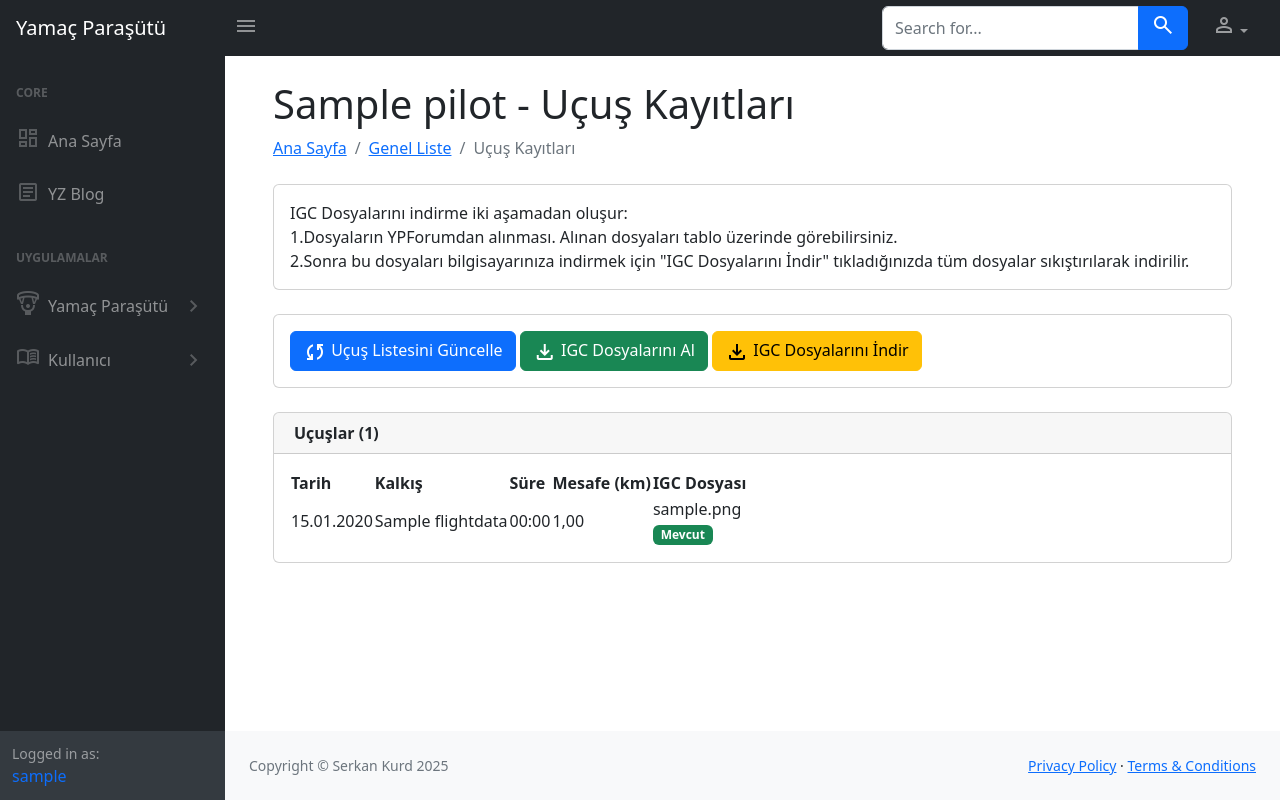
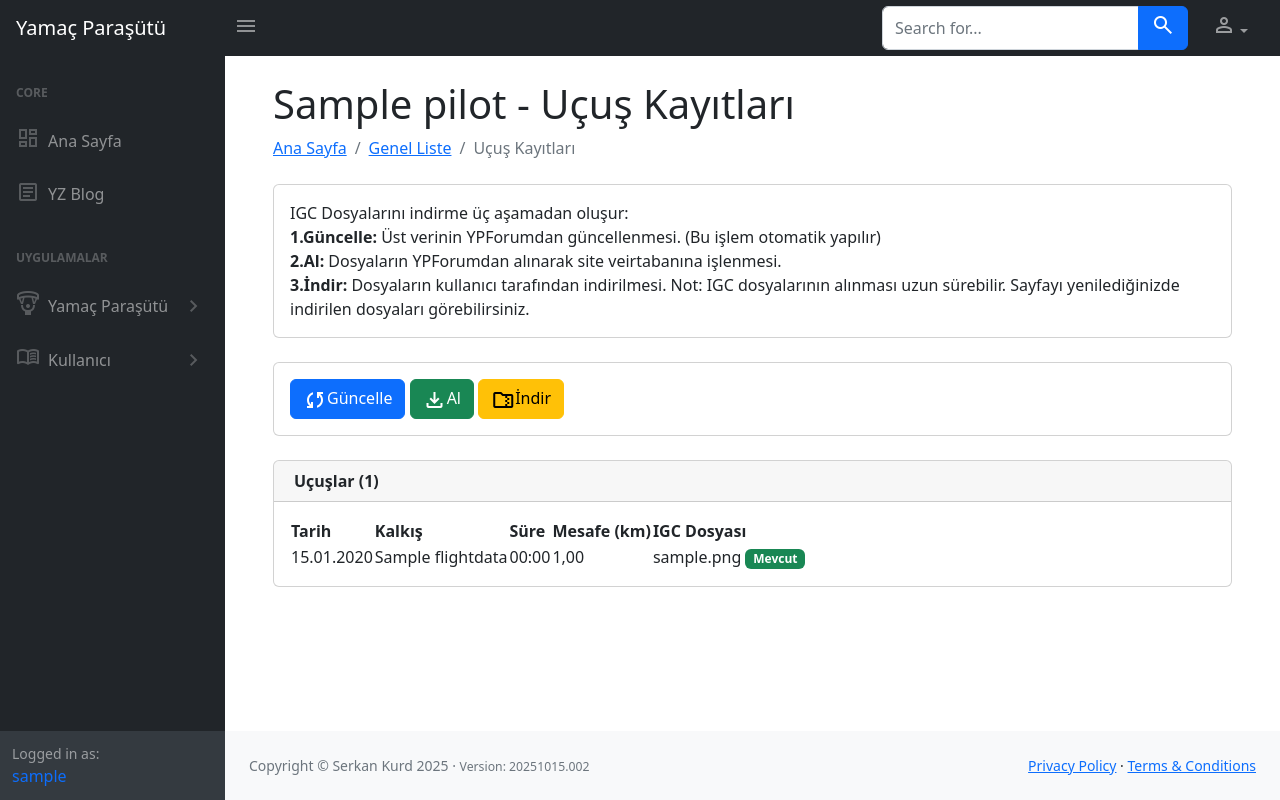
Before and after one commit to SerkanKurd/django-webapp, a Django app: page /paragliding/pilot/flight/1 in a window 1280 px wide. Run offline with Django 5.2, Linux system fonts and the light colour scheme; a user stored in the database is signed in; tables that the repository leaves empty hold one stand-in row (values such as "Sample post"); parts of the project's set-up code (start-up, migrations or seed data) failed here and were passed over; some libraries are stand-ins or nearby versions.

Commit message:
add igc downloader

```diff
--- /dev/null
+++ b/homepage/context_processors.py
@@ -0,0 +1,6 @@
+from django.conf import settings
+
+
+def app_version_processor(request):
+    """Adds the application version to the template context."""
+    return {'APP_VERSION': settings.APP_VERSION}
--- a/homepage/templates/master.html
+++ b/homepage/templates/master.html
@@ -146,7 +146,8 @@
                 <footer class="py-4 bg-light mt-auto">
                     <div class="container-fluid px-4">
                         <div class="d-flex align-items-center justify-content-between small">
-                            <div class="text-muted">Copyright &copy; Serkan Kurd 2025</div>
+                            <div class="text-muted">Copyright &copy; Serkan Kurd 2025 &middot;
+                                <small>Version: {{ APP_VERSION }}</small></div>
                             <div>
                                 <a href="#">Privacy Policy</a>
                                 &middot;
--- a/myweb/settings.py
+++ b/myweb/settings.py
@@ -16,6 +16,7 @@ from django.contrib.messages import constants as messages
 from datetime import timedelta
 from celery.schedules import crontab
 from dotenv import load_dotenv
+import time
 
 # Build paths inside the project like this: BASE_DIR / 'subdir'.
 BASE_DIR = Path(__file__).resolve().parent.parent
@@ -77,6 +78,7 @@ TEMPLATES = [
                 'django.template.context_processors.request',
                 'django.contrib.auth.context_processors.auth',
                 'django.contrib.messages.context_processors.messages',
+                'homepage.context_processors.app_version_processor',
             ],
         },
     },
@@ -84,6 +86,7 @@ TEMPLATES = [
 
 WSGI_APPLICATION = 'myweb.wsgi.application'
 
+APP_VERSION = '20251015.002'
 
 # Database
 # https://docs.djangoproject.com/en/5.2/ref/settings/#databases
--- a/paragliding/extentions/igc_downloader.py
+++ b/paragliding/extentions/igc_downloader.py
@@ -109,6 +109,7 @@ def main(url: str):
     global download_dir
     flight_id = url.split("/")[-1]
     download_dir = os.path.abspath(f"downloads/{flight_id}")
+    shutil.rmtree(download_dir, ignore_errors=True)
     os.mkdir(download_dir)
     setup()
 
--- a/paragliding/templates/paragliding/pilot_flight_view.html
+++ b/paragliding/templates/paragliding/pilot_flight_view.html
@@ -14,26 +14,33 @@
     </ol>
     <div class="card mb-4">
         <div class="card-body">
-            IGC Dosyalarını indirme iki aşamadan oluşur:<br>
-            1.Dosyaların YPForumdan alınması. Alınan dosyaları tablo üzerinde görebilirsiniz.<br>
-            2.Sonra bu dosyaları bilgisayarınıza indirmek için "IGC Dosyalarını İndir" tıkladığınızda tüm dosyalar sıkıştırılarak indirilir.
-
+            IGC Dosyalarını indirme üç aşamadan oluşur:
+            <br><strong>1.Güncelle:</strong> Üst verinin YPForumdan güncellenmesi. (Bu işlem otomatik yapılır)
+            <br><strong>2.Al:</strong> Dosyaların YPForumdan alınarak site veirtabanına işlenmesi.
+            <br><strong>3.İndir:</strong> Dosyaların kullanıcı tarafından indirilmesi.
+            Not: IGC dosyalarının alınması uzun sürebilir. Sayfayı yenilediğinizde indirilen dosyaları görebilirsiniz.
         </div>
     </div>
     <div class="card mb-4">
         <div class="card-body">
             <form method="post" class="d-inline">
                 {% csrf_token %}
-                <button type="submit" name="submit" value="Get_Flights" class="btn btn-primary">
-                    <span class="material-symbols-outlined" style="vertical-align: middle;">sync</span> Uçuş Listesini Güncelle
+                <button type="submit" name="submit" value="flightdata_get" class="btn btn-primary">
+                    <span class="material-symbols-outlined" style="vertical-align: middle;">sync</span>Güncelle
                 </button>
             </form>
-            <a href="{% url 'paragliding:pilot_flight_data_download' pilot_id=pilot.id %}" class="btn btn-success">
-                <span class="material-symbols-outlined" style="vertical-align: middle;">download</span> IGC Dosyalarını Al
-            </a>
-            <a href="{% url 'paragliding:pilot_flight_data_download' pilot_id=pilot.id %}" class="btn btn-warning">
-                <span class="material-symbols-outlined" style="vertical-align: middle;">download</span> IGC Dosyalarını İndir
-            </a>
+            <form method="post" class="d-inline">
+                {% csrf_token %}
+                <button type="submit" name="submit" value="flightdata_get_igc" class="btn btn-success">
+                    <span class="material-symbols-outlined" style="vertical-align: middle;">download</span>Al
+                </button>
+            </form>
+            <form method="post" class="d-inline">
+                {% csrf_token %}
+                <button type="submit" name="submit" value="flightdata_download" class="btn btn-warning">
+                    <span class="material-symbols-outlined" style="vertical-align: middle;">folder_zip</span>İndir
+                </button>
+            </form>
         </div>
     </div>
 
@@ -62,10 +69,14 @@
                             <td>{{ flight.distance|floatformat:2 }}</td>
                             <td>
                                 {% if flight.file_content %}
-                                    {{ flight.file_name }}<br>
-                                    <span class="badge bg-success">Mevcut</span>
+                                    {{ flight.file_name }}
+                                    <a href="{{ flight.flight_url }}" target="_blank">
+                                        <span class="badge bg-success">Mevcut</span>
+                                    </a>
                                 {% else %}
-                                    <span class="badge bg-secondary">Yok</span>
+                                <a href="{{ flight.flight_url }}" target="_blank">
+                                        <span class="badge bg-secondary">Yok</span>
+                                    </a>
                                 {% endif %}
                             </td>
                         </tr>
--- a/paragliding/urls.py
+++ b/paragliding/urls.py
@@ -15,6 +15,4 @@ urlpatterns = [
          views.apply_course_view, name="apply_course"),
     path("course_detail/<int:course_id>",
          views.course_detail_view, name="course_detail_id"),
-    path("pilot/download_igc/<int:pilot_id>",
-         views.pilot_flight_data_download, name="pilot_flight_data_download"),
 ]
--- a/paragliding/views.py
+++ b/paragliding/views.py
@@ -1,9 +1,11 @@
-from django.shortcuts import render, redirect
+from django.shortcuts import render, redirect, HttpResponse
 from django.contrib.auth.decorators import login_required
 from django.contrib import messages
-from datetime import timedelta
 from django.db.models import Sum
 from django.db import transaction
+from datetime import timedelta
+import io
+import zipfile
 from . import models
 from django.core.cache import cache
 from . import forms
@@ -245,20 +247,18 @@ def course_detail_view(request, course_id=None):
 
 
 @login_required
-def pilot_flight_view(request, pilot_id):
+def pilot_flight_view(request, pilot_id: int):
     try:
-        pilot = models.Pilot.objects.get(
-            id=pilot_id,
-            manager=request.user
-        )
+        pilot = models.Pilot.objects.get(id=pilot_id, manager=request.user)
     except models.Pilot.DoesNotExist:
         messages.error(
             request, "Pilot bulunamadı veya bu pilota erişim yetkiniz yok.")
         return redirect('paragliding:index')
 
     if request.method == 'POST':
-        if request.POST.get('submit') == "Get_Flights":
-            cache_key = f"flight_update_lock_{pilot_id}"
+        submit_action = request.POST.get('submit')
+        if submit_action == "flightdata_get":
+            cache_key = f"flightdata_get_lock_{pilot_id}"
             if cache.get(cache_key):
                 messages.info(
                     request, "Bu pilot için veri çekme işlemi zaten yeni başlatıldı. Lütfen bir dakika sonra tekrar deneyin.")
@@ -270,7 +270,59 @@ def pilot_flight_view(request, pilot_id):
                 )  # pyright: ignore[reportCallIssue]
                 messages.success(
                     request, f"{pilot.name} pilotu için uçuş verileri güncelleniyor. Bu işlem biraz zaman alabilir.")
-            return redirect('paragliding:pilot_flight_view', pilot_id=pilot.id)
+
+        elif submit_action == "flightdata_get_igc":
+            cache_key = f"flightdata_get_igc_lock_{pilot_id}"
+            if cache.get(cache_key):
+                messages.warning(
+                    request, "Bu pilot için IGC indirme işlemi zaten yeni başlatıldı. Lütfen birkaç dakika sonra tekrar deneyin.")
+
+            # Find flights for this pilot that don't have the IGC file content
+            flights_to_download = models.FlightData.objects.filter(
+                pilot=pilot
+            )
+
+            if not flights_to_download.exists():
+                messages.info(
+                    request, f"{pilot.name} için tüm IGC dosyaları zaten indirilmiş.")
+                return redirect('paragliding:pilot_flight_view', pilot_id=pilot.id)
+
+            counter = 0
+            for flight in flights_to_download:
+                if not flight.file_content:
+                    counter += 1
+                    download_igc_file_task.apply_async(
+                        args=[flight.flight_url], countdown=counter*5
+                    ) # type: ignore
+
+            # Set a lock to prevent re-triggering for 10 minutes
+            cache.set(cache_key, True, timeout=3600)
+            messages.success(
+                request, f"{pilot.name} için {counter} adet IGC dosyası indirme işlemi arka planda başlatıldı.")
+
+        elif submit_action == "flightdata_download":
+            flights_with_igc = models.FlightData.objects.filter(
+                pilot=pilot,
+                file_content__isnull=False
+            ).exclude(file_name__exact='')
+
+            if not flights_with_igc.exists():
+                messages.info(
+                    request, f"{pilot.name} için indirilecek IGC dosyası bulunamadı.")
+            else:
+                zip_buffer = io.BytesIO()
+                with zipfile.ZipFile(zip_buffer, 'w', zipfile.ZIP_DEFLATED) as zip_file:
+                    for flight in flights_with_igc:
+                        flight_id = flight.flight_url.split("/")[-1]
+                        zip_file.writestr(
+                            f"{flight_id}_{flight.file_name}", flight.file_content)
+
+                response = HttpResponse(
+                    zip_buffer.getvalue(), content_type='application/zip')
+                response['Content-Disposition'] = f'attachment; filename="{pilot.name}_flights.zip"'
+                return response
+
+        return redirect('paragliding:pilot_flight_view', pilot_id=pilot.id)
 
     flights = models.FlightData.objects.filter(
         pilot=pilot
@@ -282,47 +334,3 @@ def pilot_flight_view(request, pilot_id):
         'title': f"{pilot.name} - Uçuş Kayıtları"
     }
     return render(request, 'paragliding/pilot_flight_view.html', context)
-
-
-@login_required
-def pilot_flight_data_download(request, pilot_id):
-    try:
-        pilot = models.Pilot.objects.get(
-            id=pilot_id,
-            manager=request.user
-        )
-    except models.Pilot.DoesNotExist:
-        messages.error(
-            request, "Pilot bulunamadı veya bu pilota erişim yetkiniz yok.")
-        return redirect('paragliding:index')
-
-    cache_key = f"igc_download_lock_{pilot_id}"
-    if cache.get(cache_key):
-        messages.warning(
-            request, "Bu pilot için IGC indirme işlemi zaten yeni başlatıldı. Lütfen birkaç dakika sonra tekrar deneyin.")
-        return redirect('paragliding:pilot_flight_view', pilot_id=pilot.id)
-
-    # Find flights for this pilot that don't have the IGC file content
-    flights_to_download = models.FlightData.objects.filter(
-        pilot=pilot,
-        file_content__isnull=True
-    ).exclude(flight_url__isnull=True).exclude(flight_url__exact='')
-
-    if not flights_to_download.exists():
-        messages.info(
-            request, f"{pilot.name} için tüm IGC dosyaları zaten indirilmiş.")
-        return redirect('paragliding:pilot_flight_view', pilot_id=pilot.id)
-
-    print(flights_to_download.count, "flights to download!")
-    countdown = 5
-
-    for flight in flights_to_download:
-        download_igc_file_task.apply_async(
-            args=[flight.flight_url], countdown=countdown)
-        countdown += 5
-
-    # Set a lock to prevent re-triggering for 10 minutes
-    cache.set(cache_key, True, timeout=600)
-    messages.success(
-        request, f"{pilot.name} için {flights_to_download.count()} adet IGC dosyası indirme işlemi arka planda başlatıldı.")
-    return redirect('paragliding:pilot_flight_view', pilot_id=pilot.id)
```
